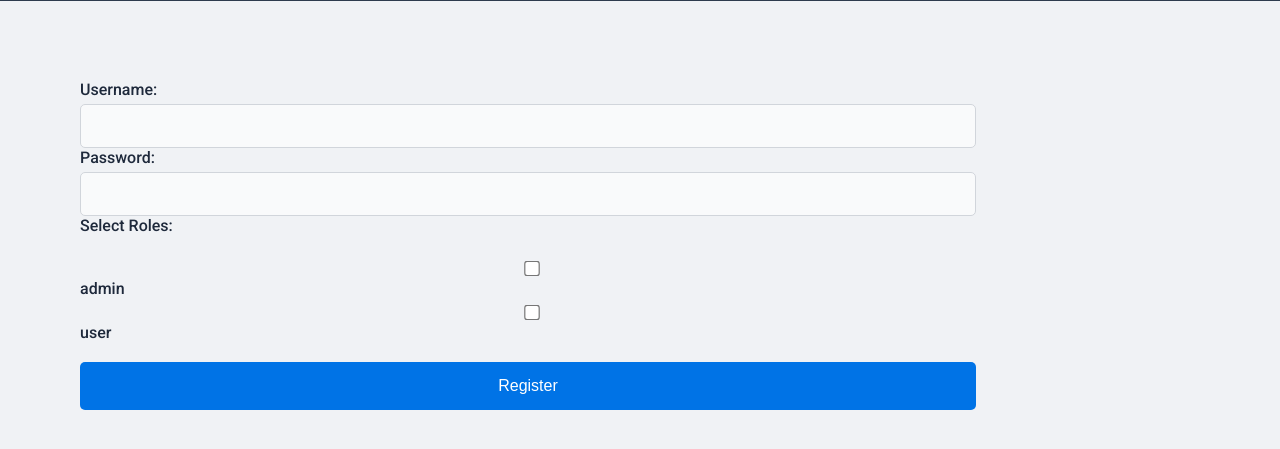
After one commit to LizethVictoria20/visaparaturistas, a Flask app: page /register in a window 1280 px wide. The commit adds this page. Shown: the part 80-529 px from the top of the page. Run offline with Flask 3, Linux system fonts and the light colour scheme.

Commit message:
Creando funciones para crear usuarios nuevos

```diff
--- a/app.py
+++ b/app.py
@@ -17,6 +17,7 @@ import matplotlib.pyplot as plt
 import numpy as np
 import sqlite3
 import os
+from flask_bcrypt import Bcrypt
 from dotenv import load_dotenv
 from openai import OpenAI
 from weasyprint import HTML
@@ -49,7 +50,7 @@ principals = Principal(app)
 # Definir permisos por roles
 admin_permission = Permission(RoleNeed('admin'))
 user_permission = Permission(RoleNeed('user'))
-
+bcrypt = Bcrypt(app)
 
 # Evento que se ejecuta cuando se carga la identidad del usuario
 @identity_loaded.connect_via(app)
@@ -287,24 +288,22 @@ def sugerencia_3(client, pais_residencia, edad, estado_civil, hijos, vivienda, p
 # Ruta para el login
 @app.route('/login', methods=['GET', 'POST'])
 def login():
-    form = LoginForm(request.form)
-    if request.method == 'POST' and form.validate():
-        user = User.query.filter_by(username=form.username.data).first()
-        print(user.roles)
+    if request.method == 'POST':
+        username = request.form['username']
+        password = request.form['password']
 
-        if user and user.password == form.password.data:
+        # Buscar al usuario por su nombre de usuario
+        user = User.query.filter_by(username=username).first()
+
+        # Verificar si el usuario existe y si la contraseña es correcta
+        if user and bcrypt.check_password_hash(user.password_hash, password):
             login_user(user)
-            identity_changed.send(current_app._get_current_object(), identity=Identity(user.id))
-            flash('Login successful!', 'success')
+            flash('Inicio de sesión exitoso', 'success')
+            return redirect(url_for('results'))  # Redirigir a alguna página protegida
+        else:
+            flash('Nombre de usuario o contraseña incorrectos', 'danger')
 
-            # Redirigir según el rol del usuario
-            if admin_permission.can():
-                return redirect(url_for('form'))  # Para admin
-            else:
-                return redirect(url_for('results'))  # Para usuarios regulares
-        else:
-            flash('Invalid username or password', 'danger')
-    return render_template('login.html', form=form)
+    return render_template('login.html')
 
 
 # Ruta para el logout
@@ -1110,6 +1109,43 @@ def create_pdf(id):
 
     return send_file(pdf_file_path, as_attachment=True)
 
+@login_required
+@admin_permission.require(http_exception=403)
+@app.route("/admin-dashboard", methods=['GET', 'POST'])
+def admin_dashboard():
+    return render_template('admin_dashboard.html')
+
+
+@login_required
+@admin_permission.require(http_exception=403)
+@app.route("/register", methods=['GET', 'POST'])
+def register():
+    if request.method == 'POST':
+        username = request.form['username']
+        password_hash = request.form['password']
+        hashed_password = bcrypt.generate_password_hash(password_hash).decode('utf-8')
+
+        # Crear nuevo usuario
+        user = User(username=username, password_hash=hashed_password)
+        db.session.add(user)
+
+        # Obtener los roles seleccionados del formulario
+        selected_roles = request.form.getlist('roles')  # Asume que los roles llegan como una lista de IDs
+        roles_to_add = Roles.query.filter(Roles.id.in_(selected_roles)).all()
+
+        # Asignar los roles al usuario
+        user.roles = roles_to_add
+
+        db.session.commit()
+
+        flash('Tu cuenta ha sido creada y los roles han sido asignados!', 'success')
+        return redirect(url_for('admin_dashboard'))
+
+    # Pasar los roles disponibles al formulario de registro
+    available_roles = Roles.query.all()
+    return render_template('create_user.html', roles=available_roles)
+
+
 
 if __name__ == "__main__":
     with app.app_context():
--- a/migrations/versions/ee39fc5f7785_add_password_hash_column_to_user.py
+++ b/migrations/versions/ee39fc5f7785_add_password_hash_column_to_user.py
@@ -19,7 +19,7 @@ depends_on = None
 def upgrade():
     # ### commands auto generated by Alembic - please adjust! ###
     with op.batch_alter_table('user', schema=None) as batch_op:
-        batch_op.add_column(sa.Column('password_hash', sa.String(length=100), nullable=False))
+      batch_op.add_column(sa.Column('password', sa.String(length=100), nullable=False, server_default='default_password'))
 
     # ### end Alembic commands ###
 
--- a/requirements.txt
+++ b/requirements.txt
@@ -117,3 +117,4 @@ zopfli==0.2.3
 pandas
 XlsxWriter
 passlib
+bcrypt
--- a/templates/base.html
+++ b/templates/base.html
@@ -29,7 +29,7 @@
           {% if current_user.roles[0].id == 1 %}
               <a href="/" class="{% if request.path == '/' %}active{% endif %}">Formulario</a>
               <a href="/results" class="{% if request.path == '/results' %}active{% endif %}">Resultados</a>
-              <a href="/create-user" class="{% if request.path == '/create-user' %}active{% endif %}">Crear usuario</a>
+              <a href="/register" class="{% if request.path == '/register' %}active{% endif %}">Crear usuario</a>
           {% else %}
               <a href="/results" class="{% if request.path == '/results' %}active{% endif %}">Resultados</a>
           {% endif %}
--- /dev/null
+++ b/templates/create_user.html
@@ -0,0 +1,38 @@
+<!DOCTYPE html>
+<html lang="en">
+<head>
+    <meta charset="UTF-8">
+    <meta name="viewport" content="width=device-width, initial-scale=1.0">
+    <title>Create New User</title>
+</head>
+<style>
+  form {
+    margin: 10rem 5rem 0 5rem ;
+    width: 70% !important;
+  }
+</style>
+<body>
+    {% include 'base.html' %}
+    {% block content %}
+    <form method="POST">
+      <label for="username">Username:</label>
+      <input type="text" id="username" name="username" required>
+
+      <label for="password">Password:</label>
+      <input type="password" id="password" name="password" required>
+
+      <div class="form-group">
+        <label for="roles">Select Roles:</label><br>
+        {% for role in roles %}
+            <div class="form-check">
+                <input class="form-check-input" type="checkbox" name="roles" value="{{ role.id }}" id="role_{{ role.id }}">
+                <label class="form-check-label" for="role_{{ role.id }}">{{ role.name }}</label>
+            </div>
+        {% endfor %}
+    </div>
+
+      <button type="submit">Register</button>
+  </form>
+    {% endblock %}
+</body>
+</html>
--- a/templates/detail.html
+++ b/templates/detail.html
@@ -1448,6 +1448,7 @@ function typeWriter(text, element, delay, callback) {
 }
 
 // Función para animar el texto
+
 function animateText() {
     const progressText = document.getElementById('message-overlay');
     typeWriter('Re-procesando datos con IA.', progressText, 100, () => {
```
Also changed, not shown: migrations/versions/e73b300cfa02_.py (added, +42 -0 lines), templates/admin_dashboard.html (added, +11 -0 lines), templates/thanks.html (+0 -8 lines), instance/form_results.db, 1 other file.
